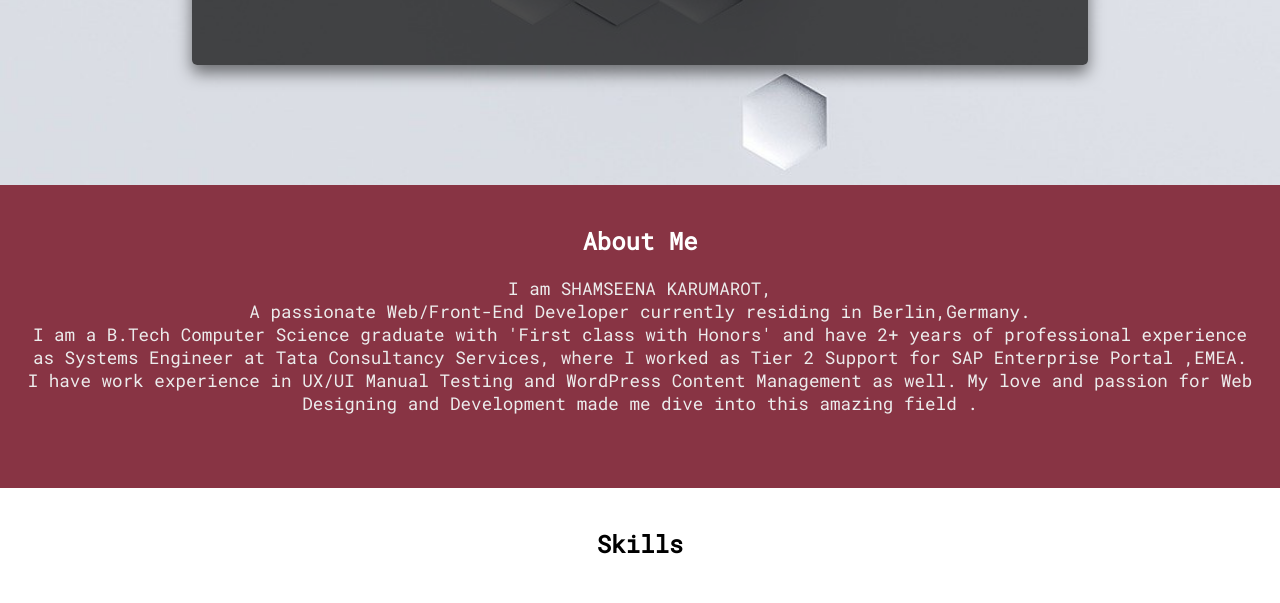
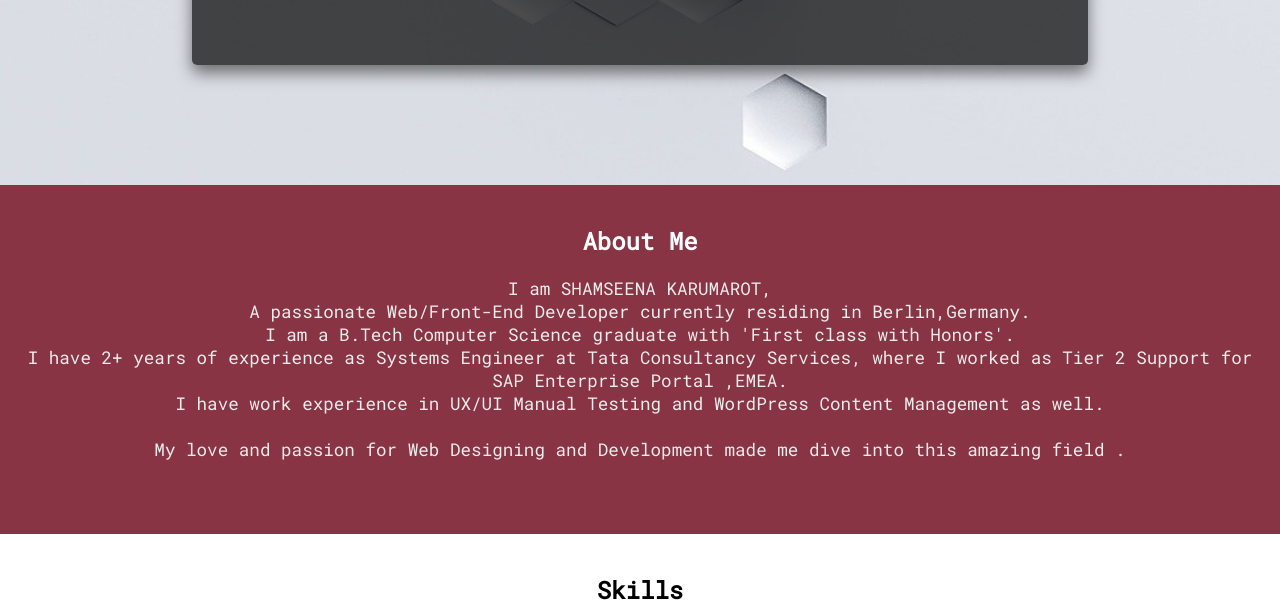
Before and after one commit to shamseena-dev/My-Portfolio, a website built with webpack: page src/index.html in a window 1280 px wide. Shown: the part 615-1218 px from the top of the page. Built offline with nearby package versions, Linux system fonts and the light colour scheme.

Commit message:
about me minor updates

```diff
--- a/src/index.html
+++ b/src/index.html
@@ -60,7 +60,10 @@
 	 			<h2>About Me</h2>
 	 			<p>I am SHAMSEENA KARUMAROT, <br>
 	 			A passionate Web/Front-End Developer currently residing in Berlin,Germany.<br>
-	 			I am a B.Tech Computer Science graduate with 'First class with Honors' and have 2+ years of professional experience as Systems Engineer at Tata Consultancy Services, where I worked as Tier 2 Support for SAP Enterprise Portal ,EMEA. I have work experience in UX/UI Manual Testing and WordPress Content Management as well. My love and passion for Web Designing and Development made me dive into this amazing field .<br><br>
+	 			I am a B.Tech Computer Science graduate with 'First class with Honors'.<br>
+	 			I have 2+ years of experience as Systems Engineer at Tata Consultancy Services, where I worked as Tier 2 Support for SAP Enterprise Portal ,EMEA.<br>
+	 			 I have work experience in UX/UI Manual Testing and WordPress Content Management as well.<br><br>
+	 			 My love and passion for Web Designing and Development made me dive into this amazing field .<br><br>
 	 		</div>
  		</section>
 		 <!--End of About Me section-->
```
